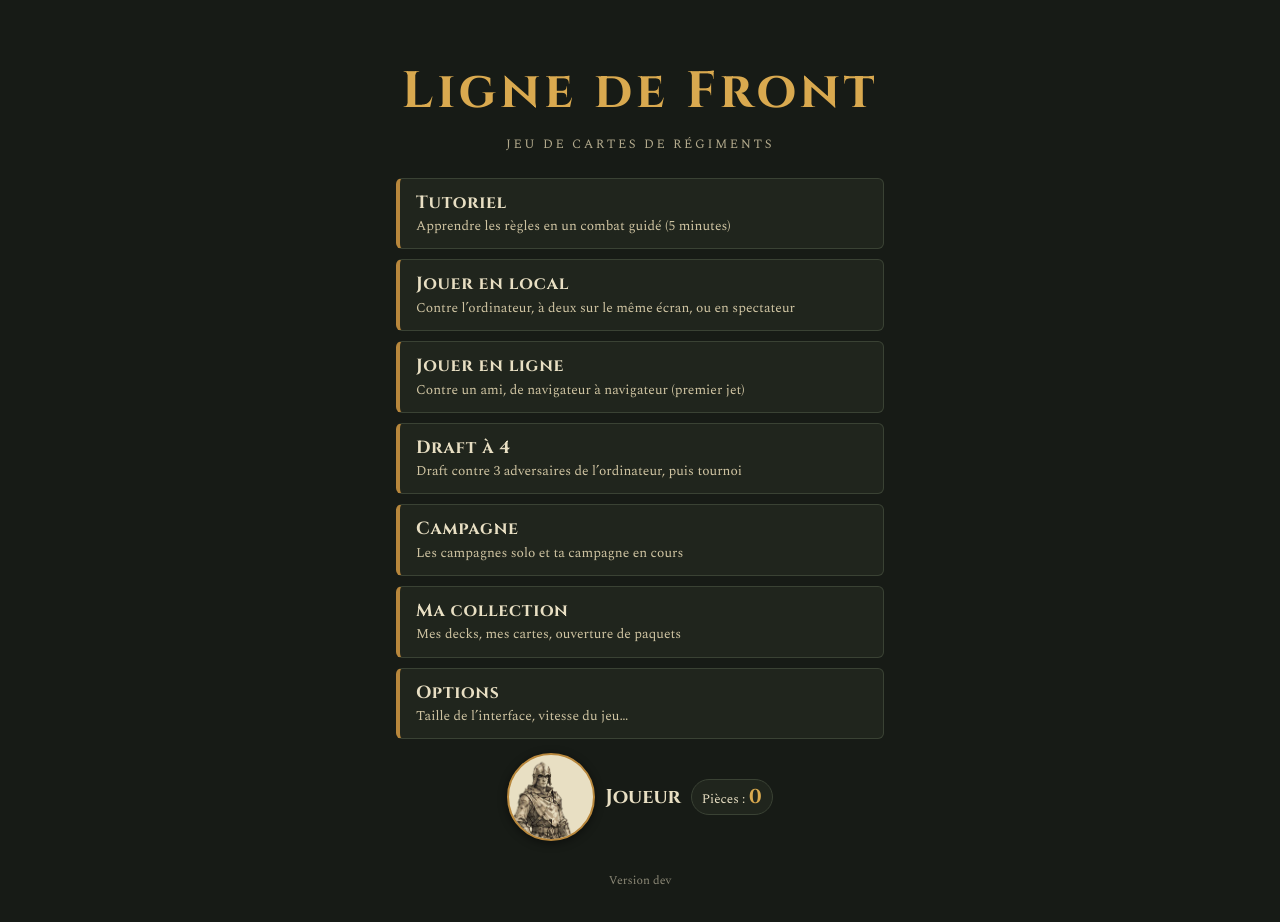
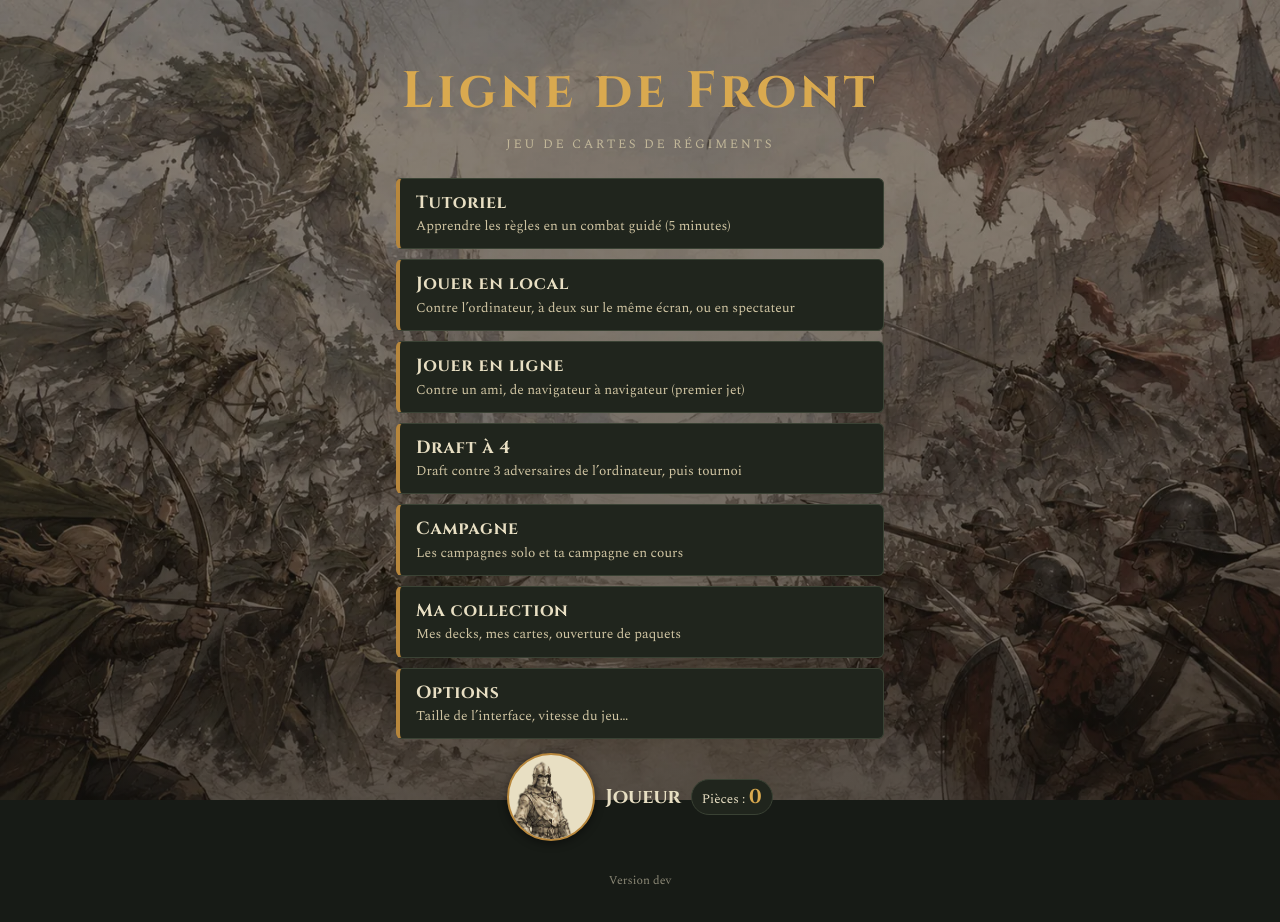
Before and after one commit to Ragdoss/ligne_de_front, a React (Vite) app: page / in a window 1280 px wide. Shown: the top 922 px of the page. Built offline with nearby package versions, Linux system fonts and the light colour scheme.

Commit message:
Écran titre : image de bataille en fond d'écran
Co-Authored-By: Claude Sonnet 5.5 <noreply@anthropic.com>
Claude-Session: https://claude.ai/code/session_016f7D3zi39BFDJR9EnpHxhf

```diff
--- a/src/ui/Screens.tsx
+++ b/src/ui/Screens.tsx
@@ -1,4 +1,5 @@
 // Écrans de menu : accueil, jouer en local, campagnes, options.
+import titleBg from './assets/title_bg.webp';
 import { useState } from 'react';
 import { APP_VERSION } from '../version';
 import { OptionsPreview } from './OptionsPreview';
@@ -28,7 +29,7 @@ export function Home({ profile, go }: { profile: Profile; go: (t: HomeTarget) =>
     ['options', 'Options', 'Taille de l’interface, vitesse du jeu…'],
   ];
   return (
-    <div className="home">
+    <div className="home" style={{ ["--title-bg" as string]: `url(${titleBg})` }}>
       <h1>Ligne de Front</h1>
       <p className="muted">Jeu de cartes de régiments</p>
       <nav className="home-menu" aria-label="Menu principal">
--- a/src/ui/styles.css
+++ b/src/ui/styles.css
@@ -173,6 +173,8 @@ button:disabled { cursor: not-allowed; opacity: .5; }
 /* ---------- Accueil ---------- */
 .app-zoom { min-height: 100vh; }
 .home { max-width: 520px; margin: 0 auto; padding: 56px 16px 32px; display: grid; gap: 14px; justify-items: center; text-align: center; }
+.home { position: relative; isolation: isolate; }
+.home::before { content: ''; position: fixed; inset: 0; z-index: -1; background: linear-gradient(rgba(10,8,6,.35), rgba(10,8,6,.55)), var(--title-bg) center / cover no-repeat; }
 .home h1 { margin: 0; font-size: clamp(2.2rem, 8vw, 3.2rem); letter-spacing: .08em; color: var(--brass-bright); text-wrap: balance; }
 .home > .muted { margin: -6px 0 10px; letter-spacing: .2em; text-transform: uppercase; font-size: .8rem; }
 .home-menu { display: grid; gap: 10px; width: 100%; }
```
Also changed, not shown: src/ui/assets/title_bg.webp (added).
